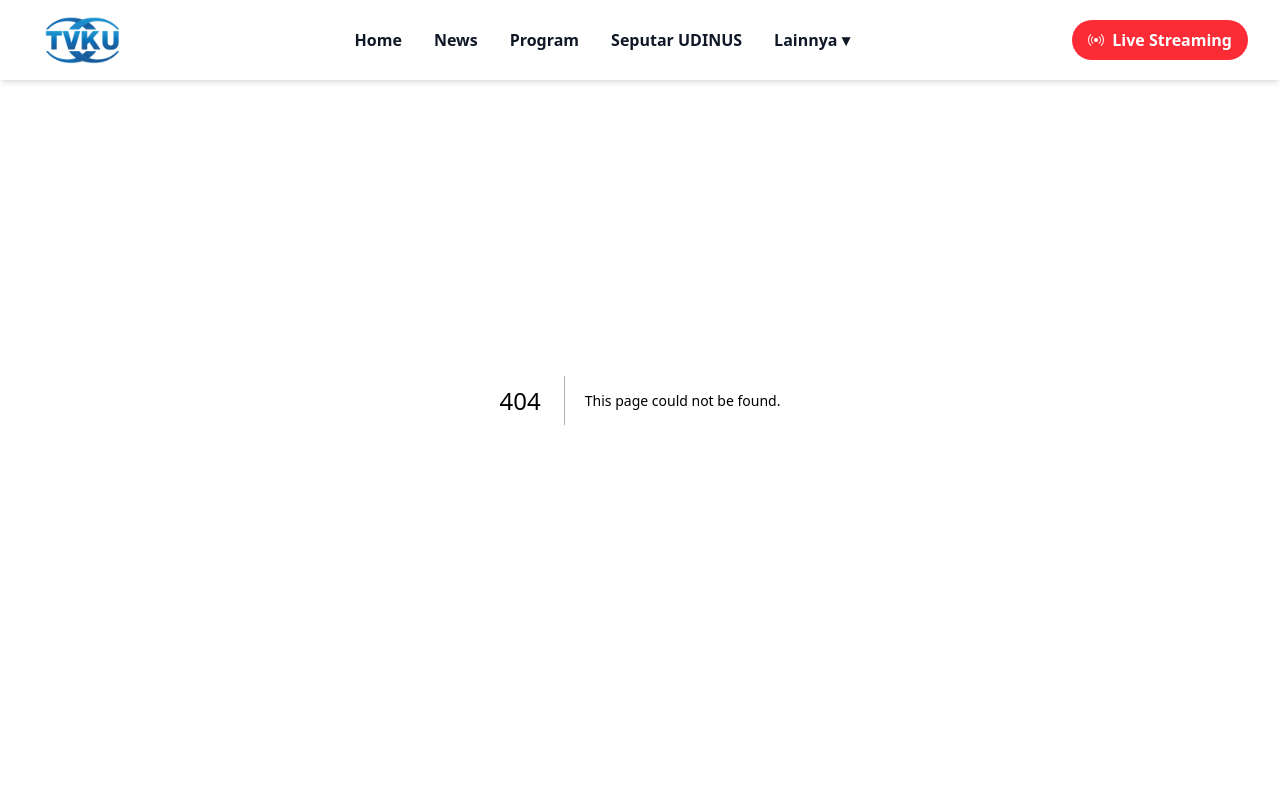
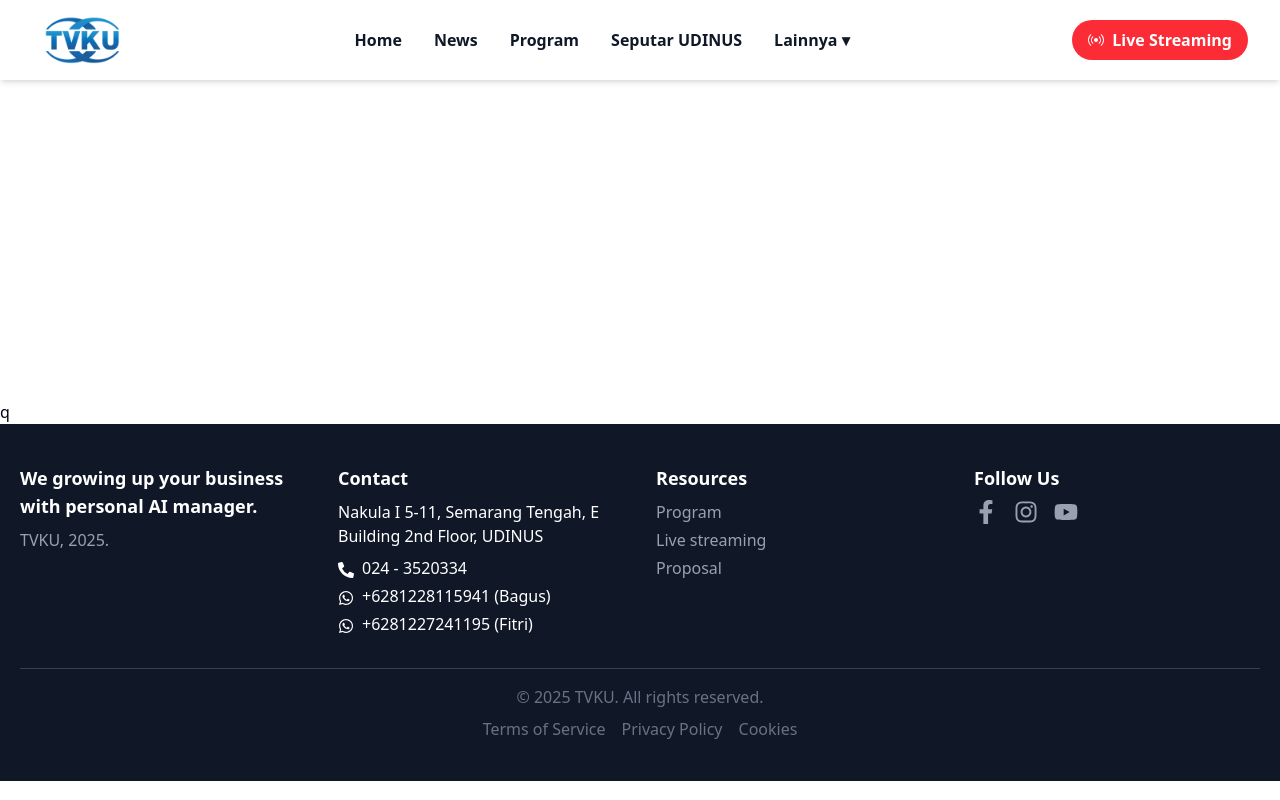
Before and after one commit to sakhandaru/Frontend-tvku, a Next.js app: page /digitalMarketing in a window 1280 px wide. Before the commit this address had no page. Shown: the top 800 px of the page. Built offline with nearby package versions, Linux system fonts and the light colour scheme.

Commit message:
add 'lainnya' to navbar

```diff
--- /dev/null
+++ b/src/app/digitalMarketing/page.tsx
@@ -0,0 +1,12 @@
+
+import React from 'react';
+export default function digitalarketing() {
+
+  return (
+    <>
+       <div className='pt-100'>
+        <h1>q</h1>
+       </div>
+    </>
+  );
+}
--- /dev/null
+++ b/src/app/sales/page.tsx
@@ -0,0 +1,12 @@
+
+import React from 'react';
+export default function Sales() {
+
+  return (
+    <>
+       <div className='pt-100'>
+        <h1>q</h1>
+       </div>
+    </>
+  );
+}
--- a/src/app/seputarUdinus/page.tsx
+++ b/src/app/seputarUdinus/page.tsx
@@ -1,7 +1,7 @@
 import React from "react";
 import SeputarUdinus from "@/components/seputarUdinus";
 
-export default function ProgramPage() {
+export default function Seputarudinus() {
 
   return (
     <>
--- a/src/components/navbar.tsx
+++ b/src/components/navbar.tsx
@@ -70,10 +70,10 @@ const Navbar = () => {
               <Link href="#">Lainnya ▾</Link>
               <ul className="absolute hidden group-hover:block bg-white shadow-lg py-2 w-40 mt-2">
                 <li className="px-4 py-2 hover:bg-gray-100">
-                  <Link href="/solution1">Opsi 1</Link>
+                  <Link href="/digitalMarketing">Digital Marketing</Link>
                 </li>
                 <li className="px-4 py-2 hover:bg-gray-100">
-                  <Link href="/solution2">Opsi 2</Link>
+                  <Link href="/sales">Sales</Link>
                 </li>
               </ul>
             </li>
```
